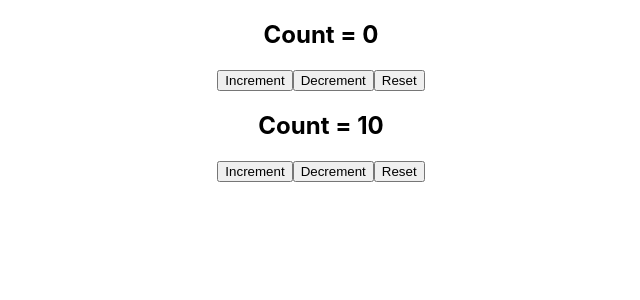
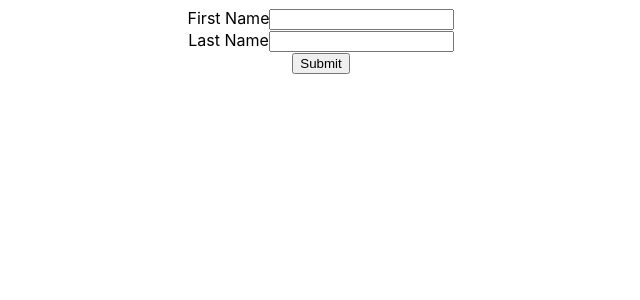
Before and after one commit to abduallahnoorsayket/React_Hook_vol, a React (Create React App) app: page / in a window 1280 px wide. Shown: the top 300 px of the page, without its empty margins (319-959 px from the left). Built offline with nearby package versions, Linux system fonts and the light colour scheme.

Commit message:
useInput hook added

```diff
--- a/src/App.js
+++ b/src/App.js
@@ -32,6 +32,7 @@
 import DocTitleTwo from "./components/CustomHook/DcoTitleTwo";
 import CounterOne from "./components/CustomHook/CounterOne";
 import CounterTwo from "./components/CustomHook/CounterTwo";
+import UserForm from "./components/CustomHook/UserForm";
 // export const UserContext = React.createContext();
 // export const channelContext = React.createContext();
 export const CountContext = React.createContext();
@@ -54,8 +55,9 @@
   // const [count, dispatch] = useReducer(reducer, initialState);
   return (
     <div className="App">
-      <CounterOne />
-      <CounterTwo />
+      <UserForm />
+      {/* <CounterOne />
+      <CounterTwo /> */}
       {/* <DocTitleOne />
       <DocTitleTwo /> */}
       {/* <ClassTimer />
--- /dev/null
+++ b/src/components/CustomHook/Hooks/useInput.js
@@ -0,0 +1,17 @@
+import { useState } from "react";
+
+function useInput(initialvalue) {
+  const [value, setValue] = useState(initialvalue);
+  const reset = () => {
+    setValue(initialvalue);
+  };
+  const bind = {
+    value,
+    onChange: (e) => {
+      setValue(e.target.value);
+    },
+  };
+  return [value, bind, reset];
+}
+
+export default useInput;
--- /dev/null
+++ b/src/components/CustomHook/UserForm.js
@@ -0,0 +1,35 @@
+import React, { useState } from "react";
+import useInput from "./Hooks/useInput";
+
+function UserForm() {
+  //   const [firstName, setFirstName] = useState("");
+  //   const [lastName, setLastName] = useState("");
+
+  const [firstName, bindFirstName, resetFirstName] = useInput("");
+  const [lastName, bindLastName, resetLastName] = useInput("");
+
+  const submitHandler = (e) => {
+    e.preventDefault();
+    alert(`hello ${firstName} and ${lastName}`);
+    resetFirstName();
+    resetLastName();
+  };
+
+  return (
+    <div>
+      <form onSubmit={submitHandler}>
+        <div>
+          <label>First Name</label>
+          <input {...bindFirstName} type="text" />
+        </div>
+        <div>
+          <label>Last Name</label>
+          <input {...bindLastName} type="text" />
+        </div>
+        <button>Submit</button>
+      </form>
+    </div>
+  );
+}
+
+export default UserForm;
```
